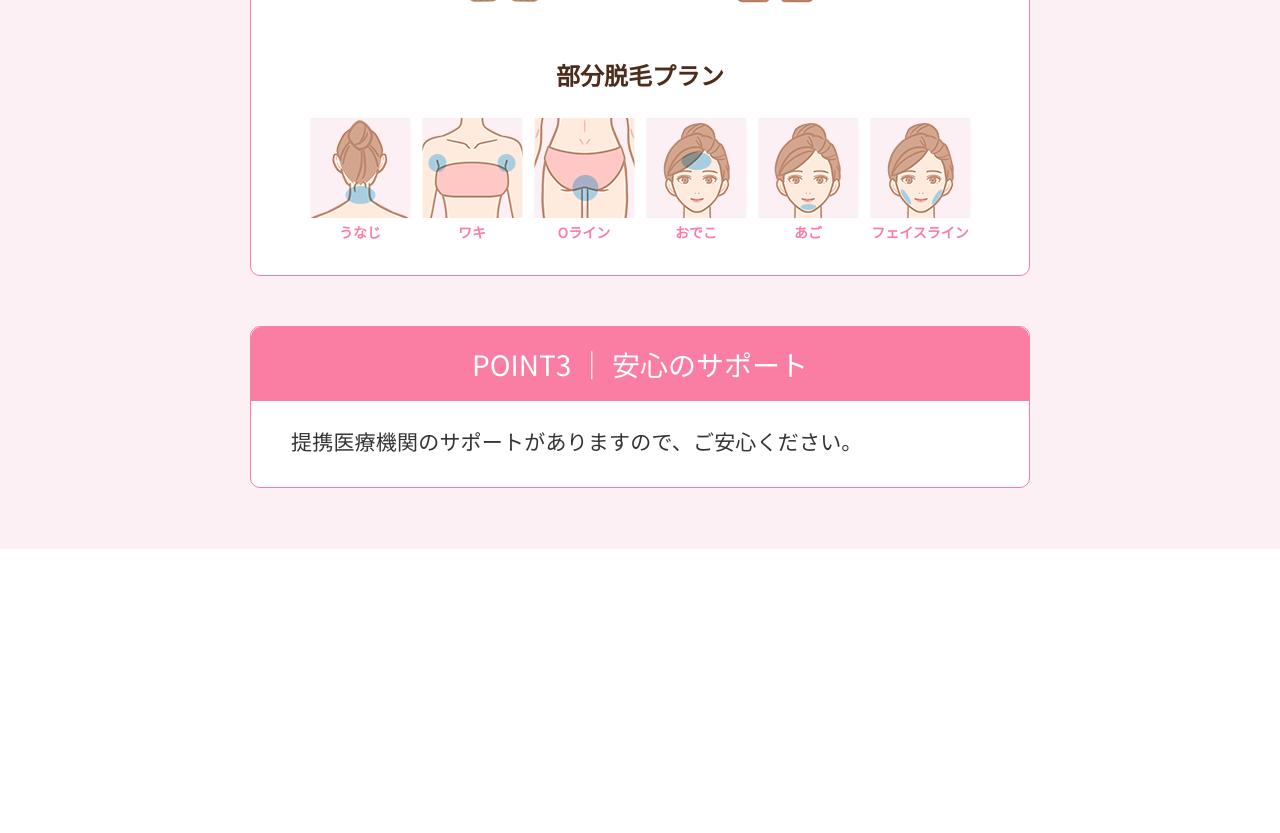
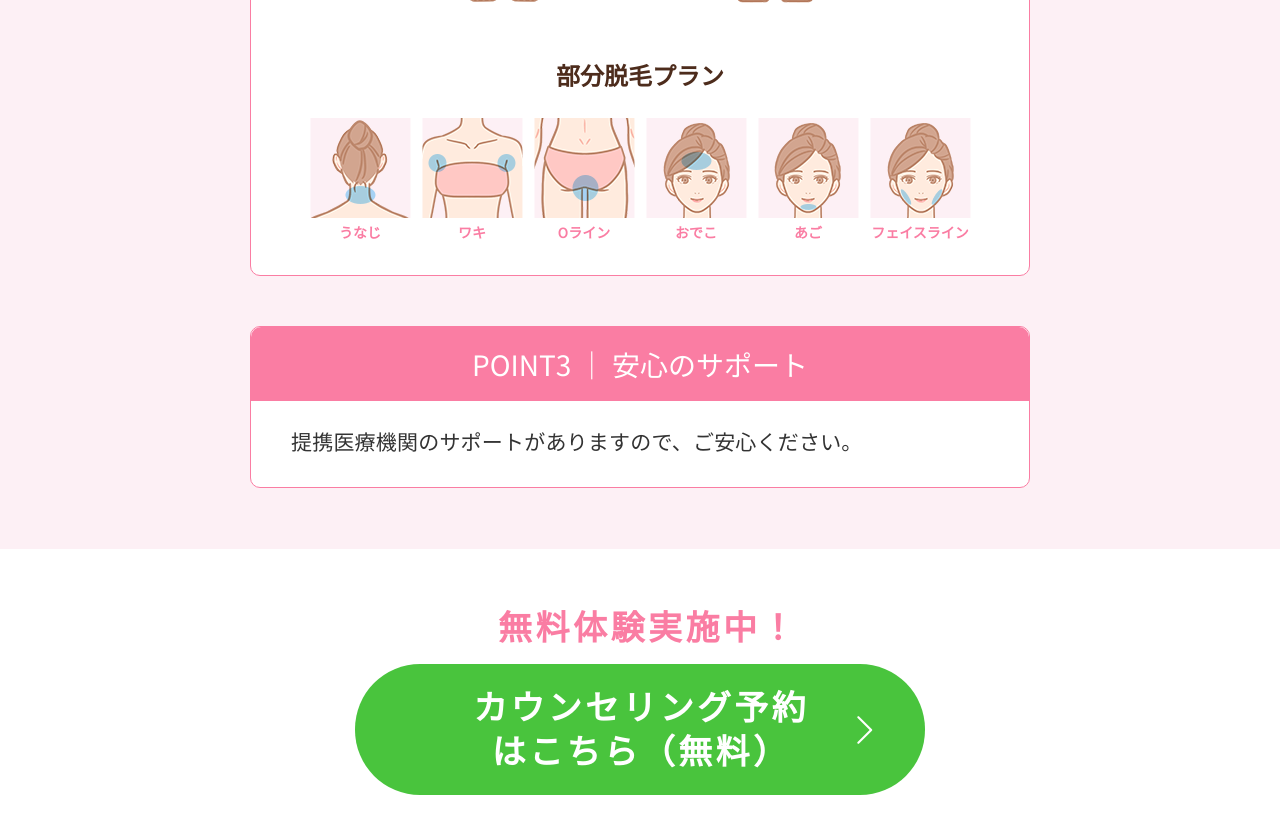
Before and after one commit to annaponpon/KIRAMEKI-BEAUTY-LABO, a plain HTML site: page index.html in a window 1280 px wide. Shown: the part 2979-3812 px from the top of the page. Before the commit the page ends 3632 px from the top, so only its background shows below. Drawn offline with nearby package versions, Linux system fonts and the light colour scheme; some packages are replaced by stand-ins of ours.

Commit message:
CV（cv）2つ目・調整のみ

```diff
--- a/assets/style/main.css
+++ b/assets/style/main.css
@@ -1110,3 +1110,17 @@ h2 h3 {
         letter-spacing: 0;
     }
 }
+
+
+/* CV（cv）
+------------------------------------------ */
+/* 調整 */
+.cv-2 {
+    padding-top: 3.1875rem;
+}
+
+@media (max-width: 767px) {
+    .cv-2 {
+        padding-top: 1.5625rem;
+    }
+}
--- a/index.html
+++ b/index.html
@@ -135,6 +135,7 @@
                 </p>
             </div>
         </section>
+
         <!-- 3つのポイント -->
         <section class="points">
             <div class="points-container">
@@ -200,13 +201,22 @@
                     <p class="points__point3--description frame__inner--description">提携医療機関のサポートがありますので、ご安心ください。</p>
                 </div>
             </div>
-
         </section>
 
         <!-- CV -->
-        <section class="cv">
+        <section class="cv cv-2">
+            <div class="cv-container cv-container-2">
+                <h2 class="cv__title cv__title-2 -semibold">無料体験実施中！</h2>
+                <!-- ボタン -->
+                <a href="#" class="cv__button cv__button-2">
+                    <div class="cv__button-item cv__button-item-2 flex">
+                        <p class="cv__button-item--text cv__button-item--text-2 -bold">カウンセリング予約<span>はこちら（無料）</span></p>
+                        <i class="cv__button-item--icon cv__button-item--icon-2 bi bi-chevron-right"></i>
+                    </div>
+                </a>
+            </div>
+        </section>
 
-        </section>
         <!-- 他にも選べる2つのコース -->
         <section class="other-courses">
 
```
